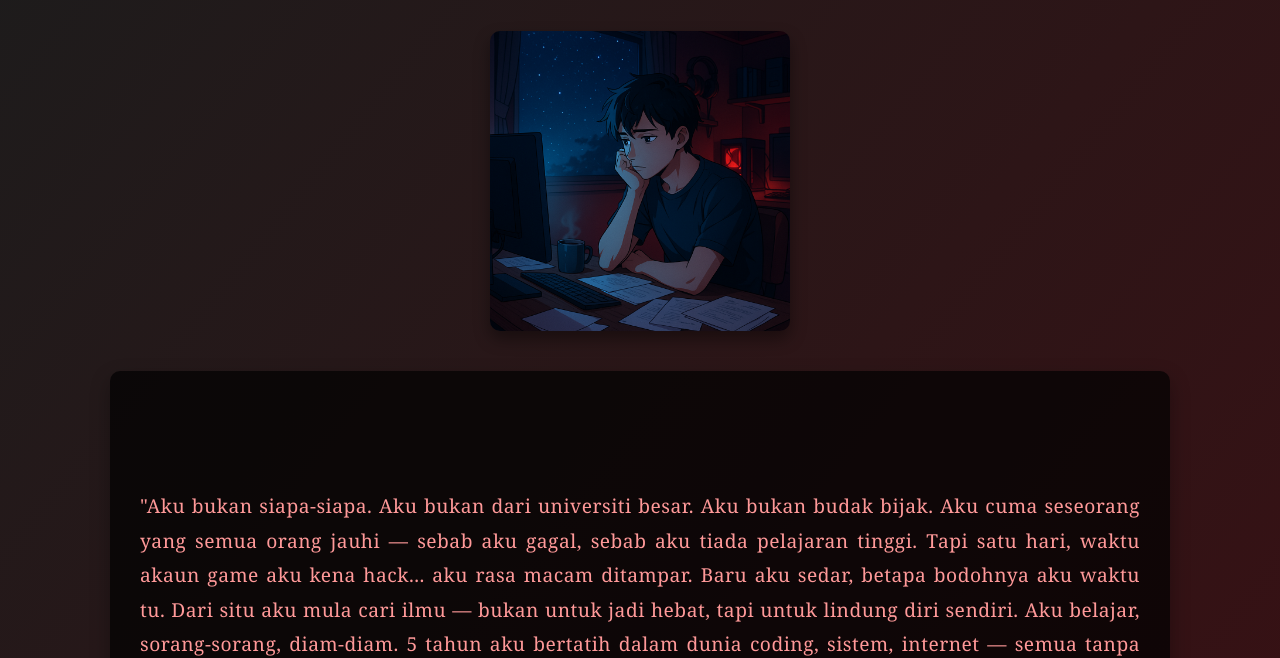
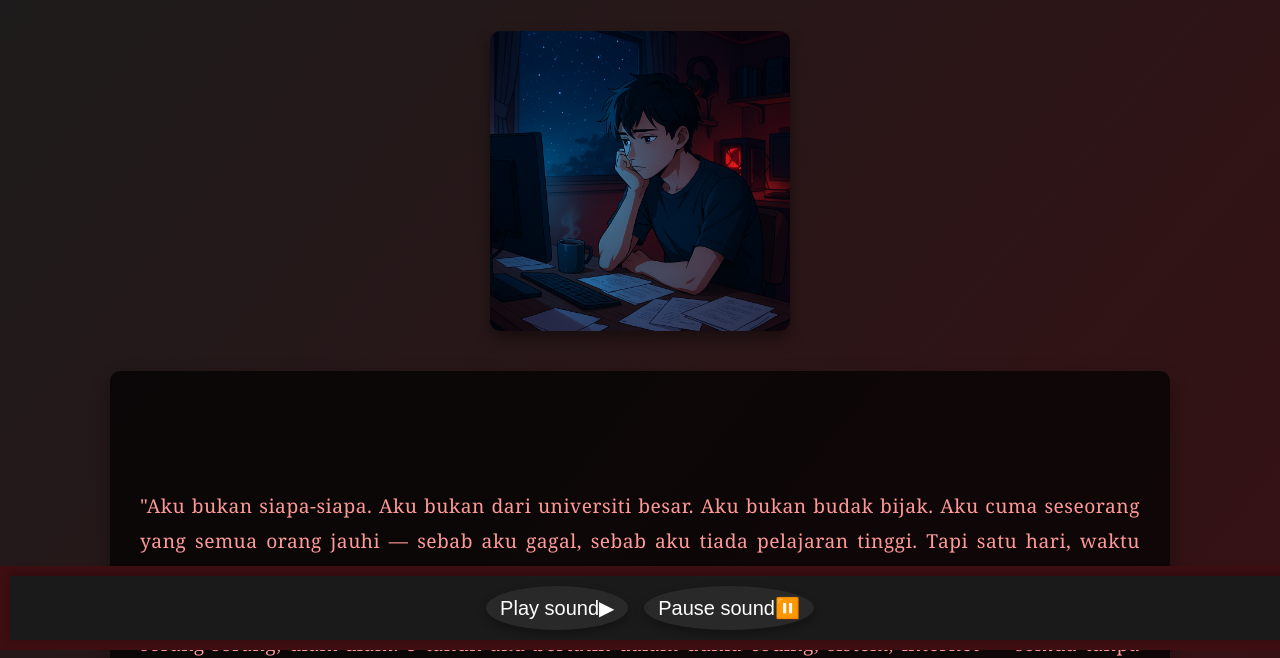
Before and after one commit to Pikachu566/aku, a plain HTML site: page index.html in a window 1280 px wide. Shown: the part 150-808 px from the top of the page. Drawn offline with Linux system fonts and the light colour scheme.

Commit message:
Update index.html

```diff
--- a/index.html
+++ b/index.html
@@ -20,7 +20,7 @@
         background-color: transparent;
     }
 
-	header h1 {
+	    header h1 {
         margin: 0;
         font-size: 3.5em;
         color: #fff;
@@ -76,6 +76,42 @@
         margin-bottom: 25px;
         color: #ff9999;
     }
+
+    /* Tambahan untuk audio player */
+#audioBar {
+    background-color: #1a1a1a;
+    padding: 10px;
+    text-align: center;
+    box-shadow: 0 -2px 10px rgba(0, 0, 0, 0.3);
+}
+
+#audioBar button {
+    background-color: #292929;
+    color: #fff;
+    border: none;
+    padding: 10px 14px;
+    margin: 0 6px;
+    font-size: 20px;
+    border-radius: 50%;
+    cursor: pointer;
+    box-shadow: 0 4px 10px rgba(0,0,0,0.3);
+    transition: background 0.3s, transform 0.2s;
+}
+
+#audioBar button:hover {
+    background-color: #444;
+    transform: scale(1.1);
+}
+footer {
+    text-align: center;
+    padding: 10px;
+    background-color: #3e0e12;
+    color: #f8d6d6;
+    font-size: 0.9em;
+    width: 100%;
+    position: fixed;
+    bottom: 0;
+}
 </style>
 </head>
 <body>
@@ -101,5 +137,25 @@ Kalau hangpa jumpa website ni, jangan fikir aku ni hebat. Website ni cuma benda
         </p>
     </div>
 </div>
+<script>
+
+        function playAudio() {
+            document.getElementById("audioNotification").play();
+        }
+
+        function pauseAudio() {
+            document.getElementById("audioNotification").pause();
+        }
+		const audio = document.getElementById("audioNotification");
+</script>
+<footer>
+<div id="audioBar">
+    <audio id="audioNotification">
+        <source src="sound.mp4" type="audio/mpeg">
+    </audio>
+    <button onclick="playAudio()" title="Play sound">Play sound▶</button>
+    <button onclick="pauseAudio()" title="Pause sound">Pause sound⏸️</button>
+</div>
+</footer>
 </body>
 </html>
```
